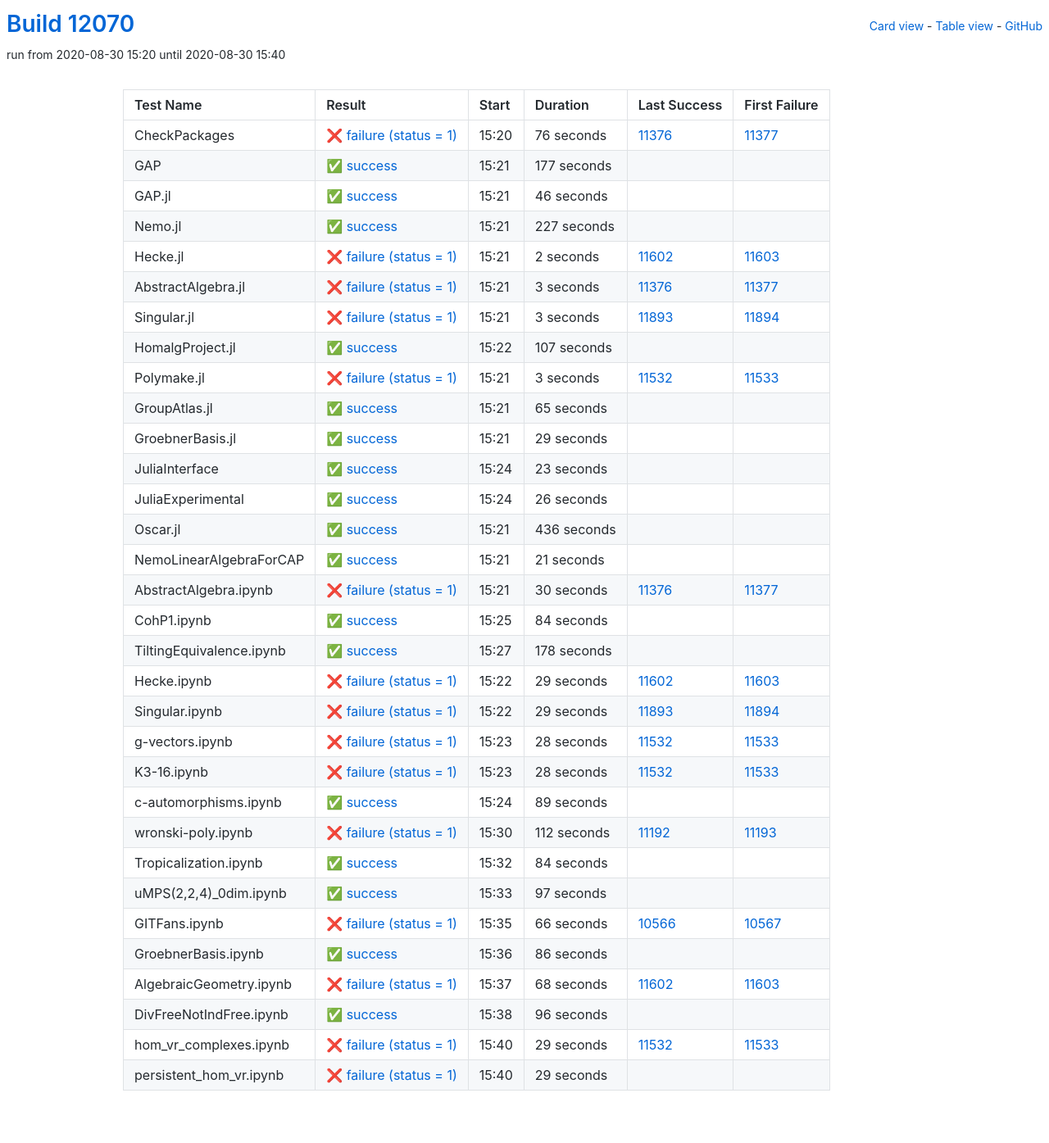
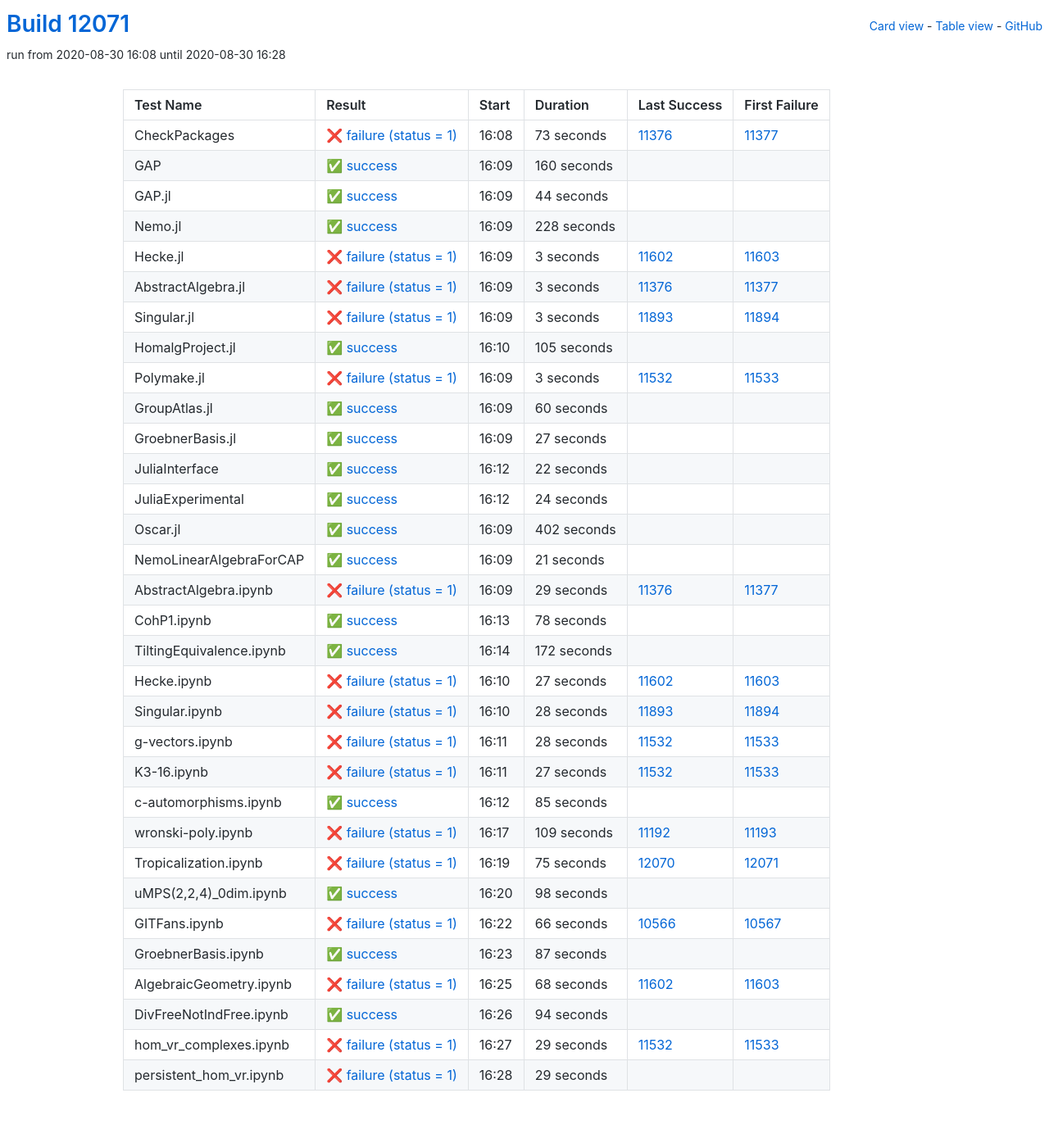
Before and after one commit to oscar-system/oscar-ci-status, a Jekyll site: the page built from table.html, in a window 1280 px wide. Shown: the whole page at 82% size. Built offline with Jekyll 4.4.1, drawn with Linux system fonts in a browser that asks for light colours.

Commit message:
Build #12071

```diff
--- a/_data/ci.yml
+++ b/_data/ci.yml
@@ -1,6 +1,6 @@
 ---
-build: 12070
-build_url: https://oscarci.mathematik.uni-kl.de/job/oscar/12070/
+build: 12071
+build_url: https://oscarci.mathematik.uni-kl.de/job/oscar/12071/
 job: oscar
 organization: oscar-system
 repo: oscar-ci-status
@@ -8,68 +8,68 @@
 tests:
 - name: CheckPackages
   id: checkpackages
-  log: https://oscarci.mathematik.uni-kl.de/job/oscar/12070/artifact/logs/build-12070/CheckPackages.log
-  start: 2020-08-30 15:20
+  log: https://oscarci.mathematik.uni-kl.de/job/oscar/12071/artifact/logs/build-12071/CheckPackages.log
+  start: 2020-08-30 16:08
   success: false
   exitcode: 1
   status: failure
-  duration: 76
+  duration: 73
   last_success: 11376
   last_success_url: https://oscarci.mathematik.uni-kl.de/job/oscar/11376/
   first_failure: 11377
   first_failure_url: https://oscarci.mathematik.uni-kl.de/job/oscar/11377/
 - name: GAP
   id: gap
-  log: https://oscarci.mathematik.uni-kl.de/job/oscar/12070/artifact/logs/build-12070/GAP.log
-  start: 2020-08-30 15:21
+  log: https://oscarci.mathematik.uni-kl.de/job/oscar/12071/artifact/logs/build-12071/GAP.log
+  start: 2020-08-30 16:09
   success: true
   exitcode: 0
   status: success
-  duration: 177
+  duration: 160
   last_success: false
   last_success_url:
   first_failure: false
   first_failure_url:
 - name: GAP.jl
   id: gap-jl
-  log: https://oscarci.mathematik.uni-kl.de/job/oscar/12070/artifact/logs/build-12070/GAP.jl.log
-  start: 2020-08-30 15:21
+  log: https://oscarci.mathematik.uni-kl.de/job/oscar/12071/artifact/logs/build-12071/GAP.jl.log
+  start: 2020-08-30 16:09
   success: true
   exitcode: 0
   status: success
-  duration: 46
+  duration: 44
   last_success: false
   last_success_url:
   first_failure: false
   first_failure_url:
 - name: Nemo.jl
   id: nemo-jl
-  log: https://oscarci.mathematik.uni-kl.de/job/oscar/12070/artifact/logs/build-12070/Nemo.jl.log
-  start: 2020-08-30 15:21
+  log: https://oscarci.mathematik.uni-kl.de/job/oscar/12071/artifact/logs/build-12071/Nemo.jl.log
+  start: 2020-08-30 16:09
   success: true
   exitcode: 0
   status: success
-  duration: 227
+  duration: 228
   last_success: false
   last_success_url:
   first_failure: false
   first_failure_url:
 - name: Hecke.jl
   id: hecke-jl
-  log: https://oscarci.mathematik.uni-kl.de/job/oscar/12070/artifact/logs/build-12070/Hecke.jl.log
-  start: 2020-08-30 15:21
+  log: https://oscarci.mathematik.uni-kl.de/job/oscar/12071/artifact/logs/build-12071/Hecke.jl.log
+  start: 2020-08-30 16:09
   success: false
   exitcode: 1
   status: failure
-  duration: 2
+  duration: 3
   last_success: 11602
   last_success_url: https://oscarci.mathematik.uni-kl.de/job/oscar/11602/
   first_failure: 11603
   first_failure_url: https://oscarci.mathematik.uni-kl.de/job/oscar/11603/
 - name: AbstractAlgebra.jl
   id: abstractalgebra-jl
-  log: https://oscarci.mathematik.uni-kl.de/job/oscar/12070/artifact/logs/build-12070/AbstractAlgebra.jl.log
-  start: 2020-08-30 15:21
+  log: https://oscarci.mathematik.uni-kl.de/job/oscar/12071/artifact/logs/build-12071/AbstractAlgebra.jl.log
+  start: 2020-08-30 16:09
   success: false
   exitcode: 1
   status: failure
@@ -80,8 +80,8 @@
   first_failure_url: https://oscarci.mathematik.uni-kl.de/job/oscar/11377/
 - name: Singular.jl
   id: singular-jl
-  log: https://oscarci.mathematik.uni-kl.de/job/oscar/12070/artifact/logs/build-12070/Singular.jl.log
-  start: 2020-08-30 15:21
+  log: https://oscarci.mathematik.uni-kl.de/job/oscar/12071/artifact/logs/build-12071/Singular.jl.log
+  start: 2020-08-30 16:09
   success: false
   exitcode: 1
   status: failure
@@ -92,20 +92,20 @@
   first_failure_url: https://oscarci.mathematik.uni-kl.de/job/oscar/11894/
 - name: HomalgProject.jl
   id: homalgproject-jl
-  log: https://oscarci.mathematik.uni-kl.de/job/oscar/12070/artifact/logs/build-12070/HomalgProject.jl.log
-  start: 2020-08-30 15:22
+  log: https://oscarci.mathematik.uni-kl.de/job/oscar/12071/artifact/logs/build-12071/HomalgProject.jl.log
+  start: 2020-08-30 16:10
   success: true
   exitcode: 0
   status: success
-  duration: 107
+  duration: 105
   last_success: false
   last_success_url:
   first_failure: false
   first_failure_url:
 - name: Polymake.jl
   id: polymake-jl
-  log: https://oscarci.mathematik.uni-kl.de/job/oscar/12070/artifact/logs/build-12070/Polymake.jl.log
-  start: 2020-08-30 15:21
+  log: https://oscarci.mathematik.uni-kl.de/job/oscar/12071/artifact/logs/build-12071/Polymake.jl.log
+  start: 2020-08-30 16:09
   success: false
   exitcode: 1
   status: failure
@@ -116,68 +116,68 @@
   first_failure_url: https://oscarci.mathematik.uni-kl.de/job/oscar/11533/
 - name: GroupAtlas.jl
   id: groupatlas-jl
-  log: https://oscarci.mathematik.uni-kl.de/job/oscar/12070/artifact/logs/build-12070/GroupAtlas.jl.log
-  start: 2020-08-30 15:21
+  log: https://oscarci.mathematik.uni-kl.de/job/oscar/12071/artifact/logs/build-12071/GroupAtlas.jl.log
+  start: 2020-08-30 16:09
   success: true
   exitcode: 0
   status: success
-  duration: 65
+  duration: 60
   last_success: false
   last_success_url:
   first_failure: false
   first_failure_url:
 - name: GroebnerBasis.jl
   id: groebnerbasis-jl
-  log: https://oscarci.mathematik.uni-kl.de/job/oscar/12070/artifact/logs/build-12070/GroebnerBasis.jl.log
-  start: 2020-08-30 15:21
+  log: https://oscarci.mathematik.uni-kl.de/job/oscar/12071/artifact/logs/build-12071/GroebnerBasis.jl.log
+  start: 2020-08-30 16:09
   success: true
   exitcode: 0
   status: success
-  duration: 29
+  duration: 27
   last_success: false
   last_success_url:
   first_failure: false
   first_failure_url:
 - name: JuliaInterface
   id: juliainterface
-  log: https://oscarci.mathematik.uni-kl.de/job/oscar/12070/artifact/logs/build-12070/JuliaInterface.log
-  start: 2020-08-30 15:24
+  log: https://oscarci.mathematik.uni-kl.de/job/oscar/12071/artifact/logs/build-12071/JuliaInterface.log
+  start: 2020-08-30 16:12
   success: true
   exitcode: 0
   status: success
-  duration: 23
+  duration: 22
   last_success: false
   last_success_url:
   first_failure: false
   first_failure_url:
 - name: JuliaExperimental
   id: juliaexperimental
-  log: https://oscarci.mathematik.uni-kl.de/job/oscar/12070/artifact/logs/build-12070/JuliaExperimental.log
-  start: 2020-08-30 15:24
+  log: https://oscarci.mathematik.uni-kl.de/job/oscar/12071/artifact/logs/build-12071/JuliaExperimental.log
+  start: 2020-08-30 16:12
   success: true
   exitcode: 0
   status: success
-  duration: 26
+  duration: 24
   last_success: false
   last_success_url:
   first_failure: false
   first_failure_url:
 - name: Oscar.jl
   id: oscar-jl
-  log: https://oscarci.mathematik.uni-kl.de/job/oscar/12070/artifact/logs/build-12070/Oscar.jl.log
-  start: 2020-08-30 15:21
+  log: https://oscarci.mathematik.uni-kl.de/job/oscar/12071/artifact/logs/build-12071/Oscar.jl.log
+  start: 2020-08-30 16:09
   success: true
   exitcode: 0
   status: success
-  duration: 436
+  duration: 402
   last_success: false
   last_success_url:
   first_failure: false
   first_failure_url:
 - name: NemoLinearAlgebraForCAP
   id: nemolinearalgebraforcap
-  log: https://oscarci.mathematik.uni-kl.de/job/oscar/12070/artifact/logs/build-12070/NemoLinearAlgebraForCAP.log
-  start: 2020-08-30 15:21
+  log: https://oscarci.mathematik.uni-kl.de/job/oscar/12071/artifact/logs/build-12071/NemoLinearAlgebraForCAP.log
+  start: 2020-08-30 16:09
   success: true
   exitcode: 0
   status: success
@@ -188,68 +188,68 @@
   first_failure_url:
 - name: AbstractAlgebra.ipynb
   id: abstractalgebra-ipynb
-  log: https://oscarci.mathematik.uni-kl.de/job/oscar/12070/artifact/logs/build-12070/AbstractAlgebra.ipynb.log
-  start: 2020-08-30 15:21
+  log: https://oscarci.mathematik.uni-kl.de/job/oscar/12071/artifact/logs/build-12071/AbstractAlgebra.ipynb.log
+  start: 2020-08-30 16:09
   success: false
   exitcode: 1
   status: failure
-  duration: 30
+  duration: 29
   last_success: 11376
   last_success_url: https://oscarci.mathematik.uni-kl.de/job/oscar/11376/
   first_failure: 11377
   first_failure_url: https://oscarci.mathematik.uni-kl.de/job/oscar/11377/
 - name: CohP1.ipynb
   id: cohp1-ipynb
-  log: https://oscarci.mathematik.uni-kl.de/job/oscar/12070/artifact/logs/build-12070/CohP1.ipynb.log
-  start: 2020-08-30 15:25
+  log: https://oscarci.mathematik.uni-kl.de/job/oscar/12071/artifact/logs/build-12071/CohP1.ipynb.log
+  start: 2020-08-30 16:13
   success: true
   exitcode: 0
   status: success
-  duration: 84
+  duration: 78
   last_success: false
   last_success_url:
   first_failure: false
   first_failure_url:
 - name: TiltingEquivalence.ipynb
   id: tiltingequivalence-ipynb
-  log: https://oscarci.mathematik.uni-kl.de/job/oscar/12070/artifact/logs/build-12070/TiltingEquivalence.ipynb.log
-  start: 2020-08-30 15:27
+  log: https://oscarci.mathematik.uni-kl.de/job/oscar/12071/artifact/logs/build-12071/TiltingEquivalence.ipynb.log
+  start: 2020-08-30 16:14
   success: true
   exitcode: 0
   status: success
-  duration: 178
+  duration: 172
   last_success: false
   last_success_url:
   first_failure: false
   first_failure_url:
 - name: Hecke.ipynb
   id: hecke-ipynb
-  log: https://oscarci.mathematik.uni-kl.de/job/oscar/12070/artifact/logs/build-12070/Hecke.ipynb.log
-  start: 2020-08-30 15:22
+  log: https://oscarci.mathematik.uni-kl.de/job/oscar/12071/artifact/logs/build-12071/Hecke.ipynb.log
+  start: 2020-08-30 16:10
   success: false
   exitcode: 1
   status: failure
-  duration: 29
+  duration: 27
   last_success: 11602
   last_success_url: https://oscarci.mathematik.uni-kl.de/job/oscar/11602/
   first_failure: 11603
   first_failure_url: https://oscarci.mathematik.uni-kl.de/job/oscar/11603/
 - name: Singular.ipynb
   id: singular-ipynb
-  log: https://oscarci.mathematik.uni-kl.de/job/oscar/12070/artifact/logs/build-12070/Singular.ipynb.log
-  start: 2020-08-30 15:22
+  log: https://oscarci.mathematik.uni-kl.de/job/oscar/12071/artifact/logs/build-12071/Singular.ipynb.log
+  start: 2020-08-30 16:10
   success: false
   exitcode: 1
   status: failure
-  duration: 29
+  duration: 28
   last_success: 11893
   last_success_url: https://oscarci.mathematik.uni-kl.de/job/oscar/11893/
   first_failure: 11894
   first_failure_url: https://oscarci.mathematik.uni-kl.de/job/oscar/11894/
 - name: g-vectors.ipynb
   id: g-vectors-ipynb
-  log: https://oscarci.mathematik.uni-kl.de/job/oscar/12070/artifact/logs/build-12070/g-vectors.ipynb.log
-  start: 2020-08-30 15:23
+  log: https://oscarci.mathematik.uni-kl.de/job/oscar/12071/artifact/logs/build-12071/g-vectors.ipynb.log
+  start: 2020-08-30 16:11
   success: false
   exitcode: 1
   status: failure
@@ -260,68 +260,68 @@
   first_failure_url: https://oscarci.mathematik.uni-kl.de/job/oscar/11533/
 - name: K3-16.ipynb
   id: k3-16-ipynb
-  log: https://oscarci.mathematik.uni-kl.de/job/oscar/12070/artifact/logs/build-12070/K3-16.ipynb.log
-  start: 2020-08-30 15:23
+  log: https://oscarci.mathematik.uni-kl.de/job/oscar/12071/artifact/logs/build-12071/K3-16.ipynb.log
+  start: 2020-08-30 16:11
   success: false
   exitcode: 1
   status: failure
-  duration: 28
+  duration: 27
   last_success: 11532
   last_success_url: https://oscarci.mathematik.uni-kl.de/job/oscar/11532/
   first_failure: 11533
   first_failure_url: https://oscarci.mathematik.uni-kl.de/job/oscar/11533/
 - name: c-automorphisms.ipynb
   id: c-automorphisms-ipynb
-  log: https://oscarci.mathematik.uni-kl.de/job/oscar/12070/artifact/logs/build-12070/c-automorphisms.ipynb.log
-  start: 2020-08-30 15:24
+  log: https://oscarci.mathematik.uni-kl.de/job/oscar/12071/artifact/logs/build-12071/c-automorphisms.ipynb.log
+  start: 2020-08-30 16:12
   success: true
   exitcode: 0
   status: success
-  duration: 89
+  duration: 85
   last_success: false
   last_success_url:
   first_failure: false
   first_failure_url:
 - name: wronski-poly.ipynb
   id: wronski-poly-ipynb
-  log: https://oscarci.mathematik.uni-kl.de/job/oscar/12070/artifact/logs/build-12070/wronski-poly.ipynb.log
-  start: 2020-08-30 15:30
+  log: https://oscarci.mathematik.uni-kl.de/job/oscar/12071/artifact/logs/build-12071/wronski-poly.ipynb.log
+  start: 2020-08-30 16:17
   success: false
   exitcode: 1
   status: failure
-  duration: 112
+  duration: 109
   last_success: 11192
   last_success_url: https://oscarci.mathematik.uni-kl.de/job/oscar/11192/
   first_failure: 11193
   first_failure_url: https://oscarci.mathematik.uni-kl.de/job/oscar/11193/
 - name: Tropicalization.ipynb
   id: tropicalization-ipynb
-  log: https://oscarci.mathematik.uni-kl.de/job/oscar/12070/artifact/logs/build-12070/Tropicalization.ipynb.log
-  start: 2020-08-30 15:32
+  log: https://oscarci.mathematik.uni-kl.de/job/oscar/12071/artifact/logs/build-12071/Tropicalization.ipynb.log
+  start: 2020-08-30 16:19
+  success: false
+  exitcode: 1
+  status: failure
+  duration: 75
+  last_success: 12070
+  last_success_url: https://oscarci.mathematik.uni-kl.de/job/oscar/12070/
+  first_failure: 12071
+  first_failure_url: https://oscarci.mathematik.uni-kl.de/job/oscar/12071/
+- name: uMPS(2,2,4)_0dim.ipynb
+  id: umps-2-2-4-0dim-ipynb
+  log: https://oscarci.mathematik.uni-kl.de/job/oscar/12071/artifact/logs/build-12071/uMPS-2-2-4-_0dim.ipynb.log
+  start: 2020-08-30 16:20
   success: true
   exitcode: 0
   status: success
-  duration: 84
-  last_success: false
-  last_success_url:
-  first_failure: false
-  first_failure_url:
-- name: uMPS(2,2,4)_0dim.ipynb
-  id: umps-2-2-4-0dim-ipynb
-  log: https://oscarci.mathematik.uni-kl.de/job/oscar/12070/artifact/logs/build-12070/uMPS-2-2-4-_0dim.ipynb.log
-  start: 2020-08-30 15:33
-  success: true
-  exitcode: 0
-  status: success
-  duration: 97
+  duration: 98
   last_success: false
   last_success_url:
   first_failure: false
   first_failure_url:
 - name: GITFans.ipynb
   id: gitfans-ipynb
-  log: https://oscarci.mathematik.uni-kl.de/job/oscar/12070/artifact/logs/build-12070/GITFans.ipynb.log
-  start: 2020-08-30 15:35
+  log: https://oscarci.mathematik.uni-kl.de/job/oscar/12071/artifact/logs/build-12071/GITFans.ipynb.log
+  start: 2020-08-30 16:22
   success: false
   exitcode: 1
   status: failure
@@ -332,20 +332,20 @@
   first_failure_url: https://oscarci.mathematik.uni-kl.de/job/oscar/10567/
 - name: GroebnerBasis.ipynb
   id: groebnerbasis-ipynb
-  log: https://oscarci.mathematik.uni-kl.de/job/oscar/12070/artifact/logs/build-12070/GroebnerBasis.ipynb.log
-  start: 2020-08-30 15:36
+  log: https://oscarci.mathematik.uni-kl.de/job/oscar/12071/artifact/logs/build-12071/GroebnerBasis.ipynb.log
+  start: 2020-08-30 16:23
   success: true
   exitcode: 0
   status: success
-  duration: 86
+  duration: 87
   last_success: false
   last_success_url:
   first_failure: false
   first_failure_url:
 - name: AlgebraicGeometry.ipynb
   id: algebraicgeometry-ipynb
-  log: https://oscarci.mathematik.uni-kl.de/job/oscar/12070/artifact/logs/build-12070/AlgebraicGeometry.ipynb.log
-  start: 2020-08-30 15:37
+  log: https://oscarci.mathematik.uni-kl.de/job/oscar/12071/artifact/logs/build-12071/AlgebraicGeometry.ipynb.log
+  start: 2020-08-30 16:25
   success: false
   exitcode: 1
   status: failure
@@ -356,20 +356,20 @@
   first_failure_url: https://oscarci.mathematik.uni-kl.de/job/oscar/11603/
 - name: DivFreeNotIndFree.ipynb
   id: divfreenotindfree-ipynb
-  log: https://oscarci.mathematik.uni-kl.de/job/oscar/12070/artifact/logs/build-12070/DivFreeNotIndFree.ipynb.log
-  start: 2020-08-30 15:38
+  log: https://oscarci.mathematik.uni-kl.de/job/oscar/12071/artifact/logs/build-12071/DivFreeNotIndFree.ipynb.log
+  start: 2020-08-30 16:26
   success: true
   exitcode: 0
   status: success
-  duration: 96
+  duration: 94
   last_success: false
   last_success_url:
   first_failure: false
   first_failure_url:
 - name: hom_vr_complexes.ipynb
   id: hom-vr-complexes-ipynb
-  log: https://oscarci.mathematik.uni-kl.de/job/oscar/12070/artifact/logs/build-12070/hom_vr_complexes.ipynb.log
-  start: 2020-08-30 15:40
+  log: https://oscarci.mathematik.uni-kl.de/job/oscar/12071/artifact/logs/build-12071/hom_vr_complexes.ipynb.log
+  start: 2020-08-30 16:27
   success: false
   exitcode: 1
   status: failure
@@ -380,8 +380,8 @@
   first_failure_url: https://oscarci.mathematik.uni-kl.de/job/oscar/11533/
 - name: persistent_hom_vr.ipynb
   id: persistent-hom-vr-ipynb
-  log: https://oscarci.mathematik.uni-kl.de/job/oscar/12070/artifact/logs/build-12070/persistent_hom_vr.ipynb.log
-  start: 2020-08-30 15:40
+  log: https://oscarci.mathematik.uni-kl.de/job/oscar/12071/artifact/logs/build-12071/persistent_hom_vr.ipynb.log
+  start: 2020-08-30 16:28
   success: false
   exitcode: 1
   status: failure
```
Also changed, not shown: README.md.
